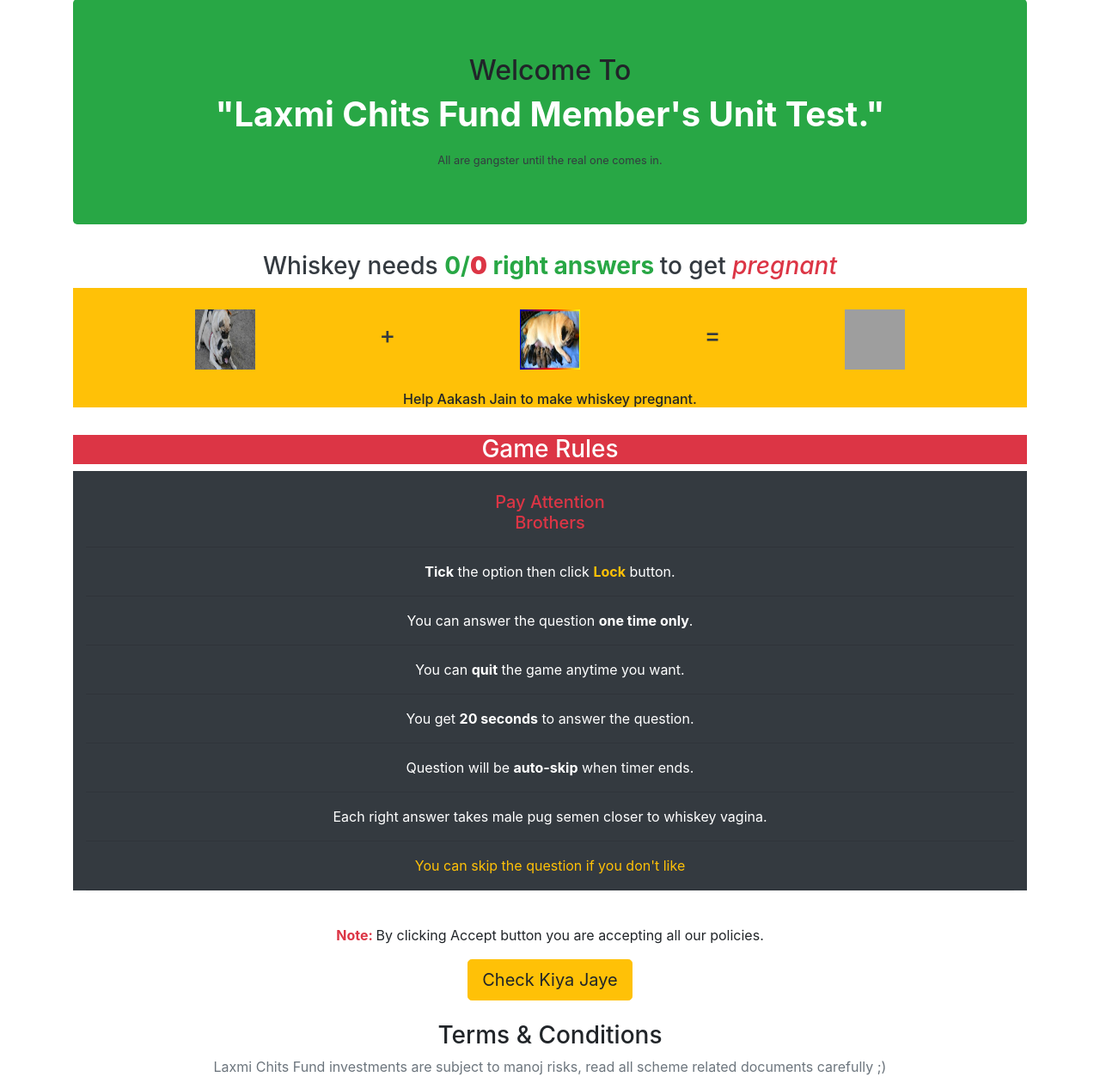
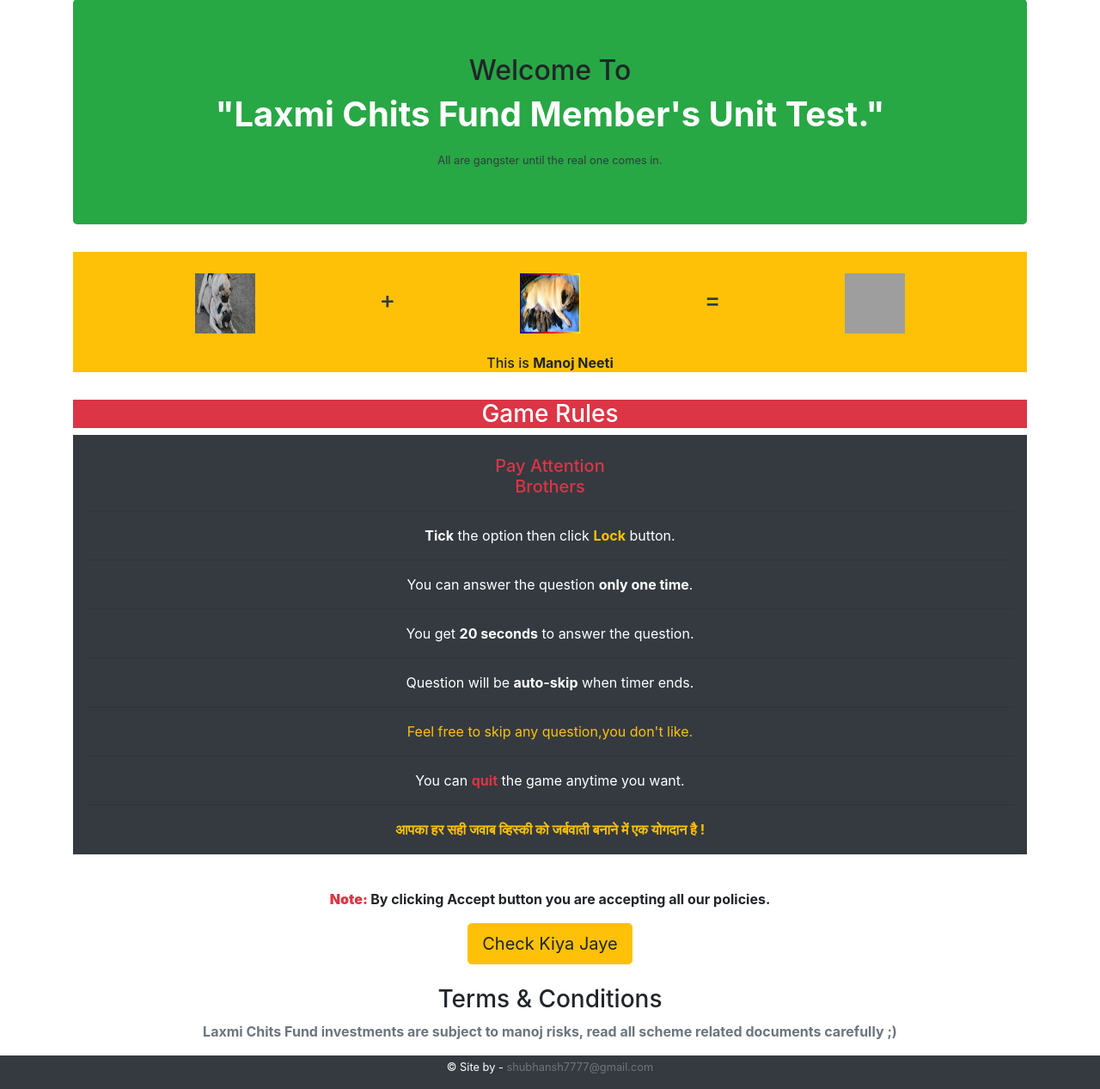
Before and after one commit to Shubhansh-Simple/MCQ-Game, a Django app: page / in a window 1280 px wide. Shown: the part 81-1348 px from the top of the page at 86% size. Run offline with Django 3.2, Linux system fonts and the light colour scheme; the visitor is signed in with stand-in values (Sample User, id 1); data that the repository does not hold is empty; some libraries are stand-ins or nearby versions; grey boxes are pictures that could not be loaded.

Commit message:
Minor-minor changes in ui

```diff
--- a/question_app/templates/question.html
+++ b/question_app/templates/question.html
@@ -56,7 +56,7 @@
 
   <!--whiskey-table-->
   <div class='text-center whiskey-table text-muted'>
-    <p><b class='text-success'>Semen Progress Radar</b></p>
+    <p><b class='text-success'>Right &nbsp; Answers &nbsp; Tracker</b></p>
   </div>
 {% endblock whiskey %}
 <!--Semen image movement section finish.-->
@@ -96,7 +96,7 @@
     <br>
     Contestent - {{ user.username|title }}
     <br>
-    Required Pushes - {{ passing_pushes }}
+    Passing Marks - {{ passing_pushes }}
   </p>
   <b id='timer_count' class='rounded-circle bg-dark text-success display-4'></b>
 {% endblock additional_text %}
--- a/question_app/templates/terms_condition.html
+++ b/question_app/templates/terms_condition.html
@@ -9,30 +9,39 @@
 
 {% block body_block %}
 
-<h3 class='text-dark text-center'>
-  Whiskey needs
-  <b class=text-success>{{ question.passing_pushes }}/<b class='text-danger'>{{ question.total_questions }}</b>
-    right answers </b> to get
-  <i class='text-danger'>pregnant</i>
-</h3>
+
 <div class="container  text-center bg-warning">
 
   <div class='container text-center'>
     <br>
   <table style="width:100%">
     <tr>
-      <td class='xs-col-1'><img src="{% static 'pug_sex.jpeg' %}" style="height:70px ; width:70px"></td>
-      <td class='xs-col-1'> <h3 class='text-dark'>+</h3> </td>
-      <td class='xs-col-1'><img src="{% static 'female_kid.jpeg' %}" style="height:70px ; width:70px"></td>
+      <td class='xs-col-1'>
+          <img src="{% static 'pug_sex.jpeg' %}"
+               style="height:70px ; width:70px">
+      </td>
 
-      <td class='xs-col-1'> <h3 class='text-dark'>=</h3> </td>
-      <td class='xs-col-1'><img src="{% static 'baniya.jpg' %}" style="height:70px ; width:70px"></td>
+      <td class='xs-col-1'>
+        <h3 class='text-dark'>+</h3>
+      </td>
+
+      <td class='xs-col-1'>
+          <img src="{% static 'female_kid.jpeg' %}"
+               style="height:70px ; width:70px">
+      </td>
+
+      <td class='xs-col-1'>
+        <h3 class='text-dark'>=</h3>
+      </td>
+      <td class='xs-col-1'>
+        <img src="{% static 'baniya.jpg' %}" style="height:70px ; width:70px">
+      </td>
     <tr>
   </table>
     <br>
   </div>
 
-  <h6>Help Aakash Jain to make whiskey pregnant.</h6>
+  <h6>This is <b>Manoj Neeti</b></h6>
 
 </div>
 
@@ -85,12 +94,13 @@
         <p><b>Tick</b> the option then click
            <b class='text-warning'>Lock</b> button.
         </p><hr>
-        <p>You can answer the question <b>one time only</b>.</p><hr>
-        <p>You can <b>quit</b> the game anytime you want.</p><hr>
+        <p>You can answer the question <b>only one time</b>.</p><hr>
         <p>You get <b>20 seconds</b> to answer the question.</p><hr>
         <p>Question will be <b>auto-skip</b> when timer ends.</p><hr>
-        <p>Each right answer takes male pug semen closer to whiskey vagina.</p><hr>
-        <p class='text-warning'>You can skip the question if you don't like</p><hr>
+        <p class='text-warning'>Feel free to skip any question,you don't like.</p><hr>
+        <p>You can <b class='text-danger'>quit</b> the game anytime you want.</p><hr>
+        <p class='text-warning'><b>
+          आपका हर सही जवाब व्हिस्की को जर्बवाती बनाने में एक योगदान है !</p><hr</b></p><hr>
     </div>
 
     <br>
--- a/question_app/views.py
+++ b/question_app/views.py
@@ -67,9 +67,10 @@ def QuestionPage( request, question_id=None ):
                     else:
                         # redirect to somewhere
                         return redirect( 'question',\
-                                          question_id= list( \
-                                                             non_attempt_questions( request )\
-                                                           )[0].question_number.question_number
+                                          question_id=\
+                                            list(
+                                               non_attempt_questions( request )\
+                                                )[0].question_number.question_number
                                        )
 
                 raise Http404('Question Not Found')
@@ -154,7 +155,9 @@ def Quit( request ):
 
     # Non common values i.e. left questions
     for x in non_attempt_questions( request ) :
-        Attempt( contestent=request.user , contestent_question=x , contestent_answer='S').save()
+        Attempt( contestent=request.user,
+                 contestent_question=x,
+                 contestent_answer='S').save()
 
     return finish_the_game( request )
 
@@ -171,6 +174,7 @@ class ResultView( LoginRequiredMixin,TemplateView ):
         return context
 
 
+@login_required()
 def FullResult( request ):
     '''Combine users with question as per their answers'''
 
--- a/templates/base_template.html
+++ b/templates/base_template.html
@@ -87,7 +87,7 @@
         Kaun Banega <b>Laxmi-Pati</b> ?
       </h5>
 
-      <button class="navbar-toggler"
+      <button class="navbar-toggler text-white"
               type="button"
               data-toggle="collapse"
               data-target="#navbarNavAltMarkup"
```
Also changed, not shown: question_app/templates/user_result.html (+7 -8 lines).
